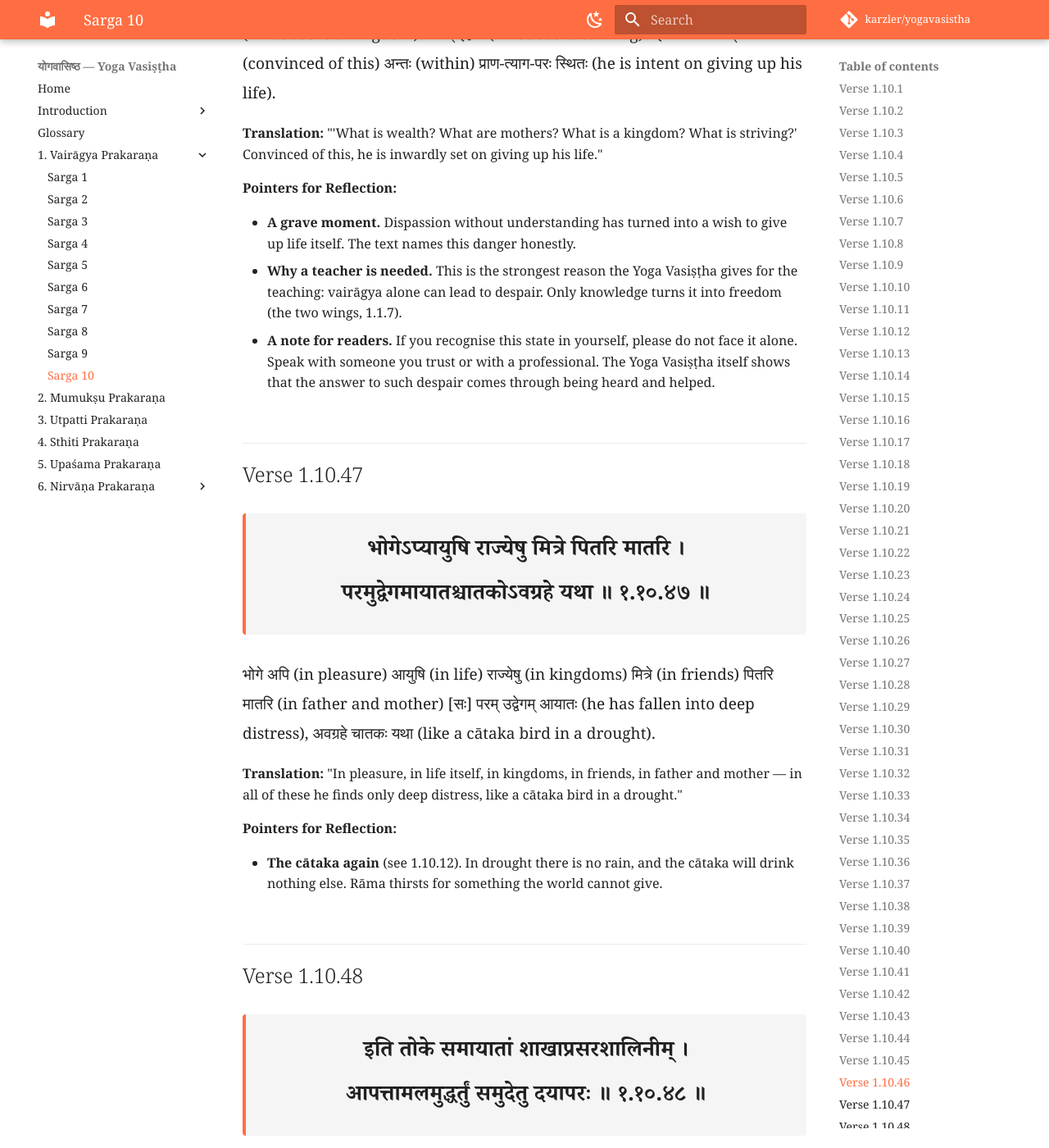
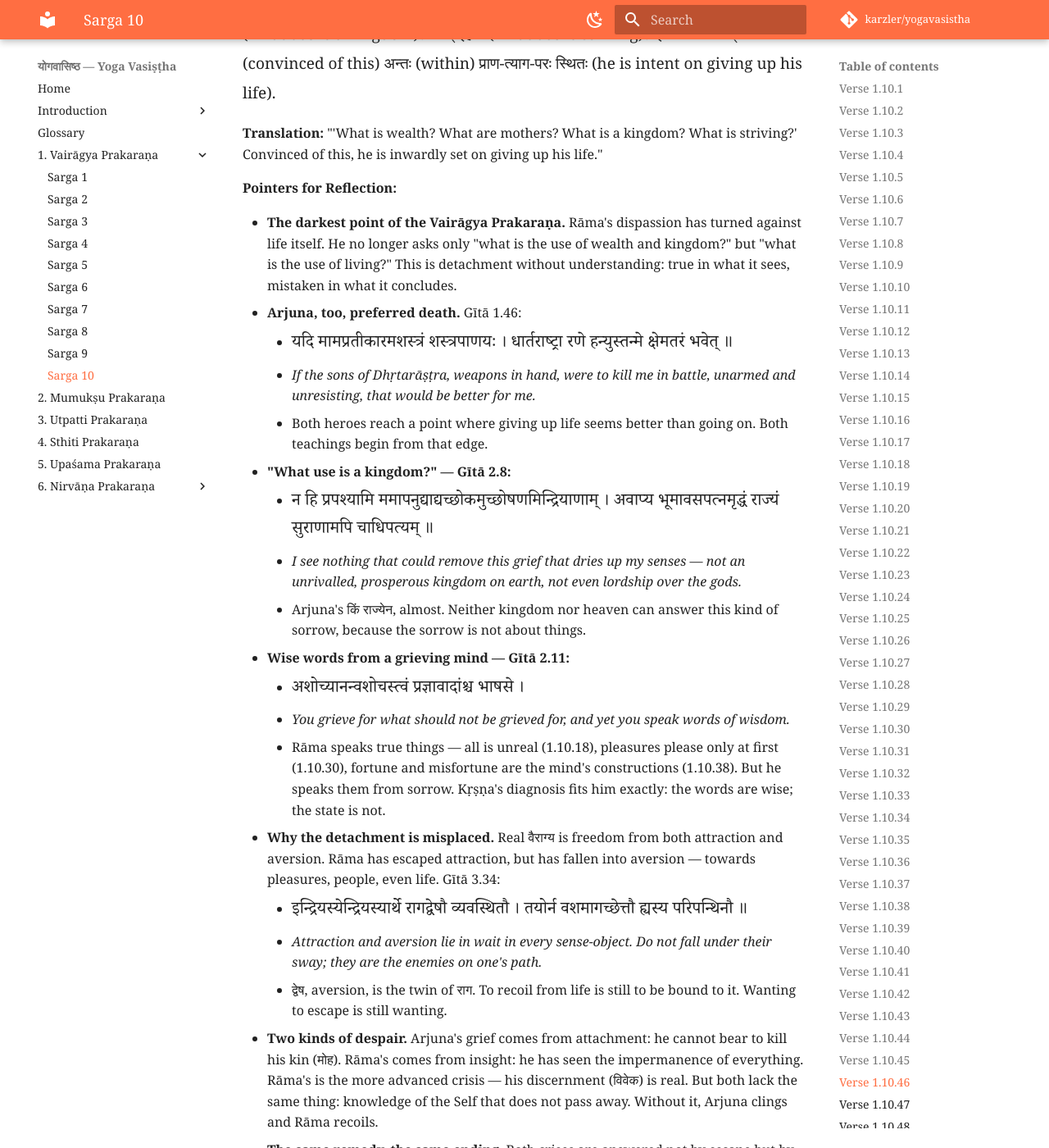
Before and after one commit to karzler/yogavasistha, an MkDocs documentation site: the page built from docs/1-vairagya/sarga-010.md, in a window 1280 px wide and 1400 px high, scrolled down 30902 px. Shown: the whole window at 82% size. Built offline with MkDocs 1.6.1 and Material for MkDocs 9.7.7, drawn with Linux system fonts in a browser that asks for light colours; comment, search, counter and statistics services are not loaded; some of the changed text lies outside the part shown.

Commit message:
1.10.46: replace note with commentary on misplaced detachment and Arjuna's despair

```diff
--- a/docs/1-vairagya/sarga-010.md
+++ b/docs/1-vairagya/sarga-010.md
@@ -811,7 +811,7 @@
 **Pointers for Reflection:**
 
 - **The key verse of Sarga 10.** न मूढो न च मुक्तः — "neither deluded nor free". This is exactly the qualified student of 1.2.2: नात्यन्तमज्ञो नोत ज्ञः, "neither wholly ignorant nor a knower". Rāma is now the perfect अधिकारी for the teaching.
-- **The danger of the in-between.** Without a teacher, this state is painful and dangerous (1.10.46). With a teacher, it is the doorway to freedom.
+- **The danger of the in-between.** Without a teacher, this state is painful and can turn against life itself (1.10.46). With a teacher, it is the doorway to freedom.
 - **A question to sit with.** Have I been in this in-between state — no longer satisfied by the world, not yet at peace beyond it?
 
 ## Verse 1.10.46 { #1-10-46 }
@@ -829,9 +829,26 @@
 
 **Pointers for Reflection:**
 
-- **A grave moment.** Dispassion without understanding has turned into a wish to give up life itself. The text names this danger honestly.
-- **Why a teacher is needed.** This is the strongest reason the Yoga Vasiṣṭha gives for the teaching: vairāgya alone can lead to despair. Only knowledge turns it into freedom (the two wings, 1.1.7).
-- **A note for readers.** If you recognise this state in yourself, please do not face it alone. Speak with someone you trust or with a professional. The Yoga Vasiṣṭha itself shows that the answer to such despair comes through being heard and helped.
+- **The darkest point of the Vairāgya Prakaraṇa.** Rāma's dispassion has turned against life itself. He no longer asks only "what is the use of wealth and kingdom?" but "what is the use of living?" This is detachment without understanding: true in what it sees, mistaken in what it concludes.
+- **Arjuna, too, preferred death.** Gītā 1.46:
+    - <span class="parallel">यदि मामप्रतीकारमशस्त्रं शस्त्रपाणयः । धार्तराष्ट्रा रणे हन्युस्तन्मे क्षेमतरं भवेत् ॥</span>
+    - *If the sons of Dhṛtarāṣṭra, weapons in hand, were to kill me in battle, unarmed and unresisting, that would be better for me.*
+    - Both heroes reach a point where giving up life seems better than going on. Both teachings begin from that edge.
+- **"What use is a kingdom?" — Gītā 2.8:**
+    - <span class="parallel">न हि प्रपश्यामि ममापनुद्याद्यच्छोकमुच्छोषणमिन्द्रियाणाम् । अवाप्य भूमावसपत्नमृद्धं राज्यं सुराणामपि चाधिपत्यम् ॥</span>
+    - *I see nothing that could remove this grief that dries up my senses — not an unrivalled, prosperous kingdom on earth, not even lordship over the gods.*
+    - Arjuna's किं राज्येन, almost. Neither kingdom nor heaven can answer this kind of sorrow, because the sorrow is not about things.
+- **Wise words from a grieving mind — Gītā 2.11:**
+    - <span class="parallel">अशोच्यानन्वशोचस्त्वं प्रज्ञावादांश्च भाषसे ।</span>
+    - *You grieve for what should not be grieved for, and yet you speak words of wisdom.*
+    - Rāma speaks true things — all is unreal (1.10.18), pleasures please only at first (1.10.30), fortune and misfortune are the mind's constructions (1.10.38). But he speaks them from sorrow. Kṛṣṇa's diagnosis fits him exactly: the words are wise; the state is not.
+- **Why the detachment is misplaced.** Real वैराग्य is freedom from both attraction and aversion. Rāma has escaped attraction, but has fallen into aversion — towards pleasures, people, even life. Gītā 3.34:
+    - <span class="parallel">इन्द्रियस्येन्द्रियस्यार्थे रागद्वेषौ व्यवस्थितौ । तयोर्न वशमागच्छेत्तौ ह्यस्य परिपन्थिनौ ॥</span>
+    - *Attraction and aversion lie in wait in every sense-object. Do not fall under their sway; they are the enemies on one's path.*
+    - द्वेष, aversion, is the twin of राग. To recoil from life is still to be bound to it. Wanting to escape is still wanting.
+- **Two kinds of despair.** Arjuna's grief comes from attachment: he cannot bear to kill his kin (मोह). Rāma's comes from insight: he has seen the impermanence of everything. Rāma's is the more advanced crisis — his discernment (विवेक) is real. But both lack the same thing: knowledge of the Self that does not pass away. Without it, Arjuna clings and Rāma recoils.
+- **The same remedy, the same ending.** Both crises are answered not by escape but by teaching, and both teachings send the hero back into action. Arjuna ends: <span class="parallel">नष्टो मोहः स्मृतिर्लब्धा … करिष्ये वचनं तव</span> (Gītā 18.73) — *my delusion is gone, my memory restored; I will do as you say* — and he fights. Rāma will end the Yoga Vasiṣṭha by returning to life and ruling as one free while living (your fourth reason). Detachment, rightly understood, does not leave the world; it lives in it without being bound.
+- **The two wings again.** This verse shows what happens when the wing of dispassion flies without the wing of knowledge (1.1.7–1.1.8): the bird does not rise, it falls. The whole teaching that follows is the second wing.
 
 ## Verse 1.10.47 { #1-10-47 }
 
```
